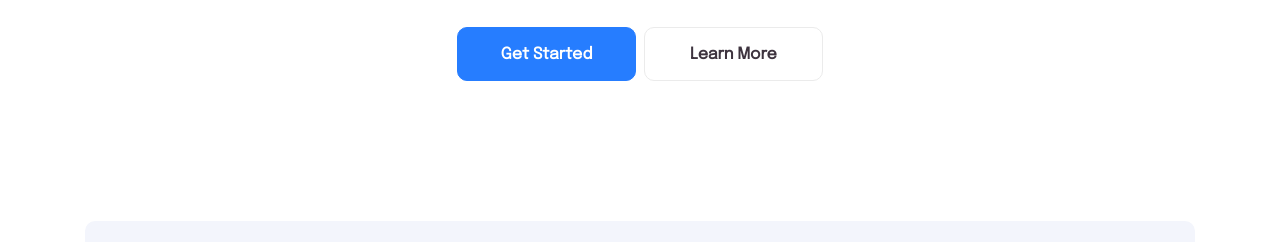
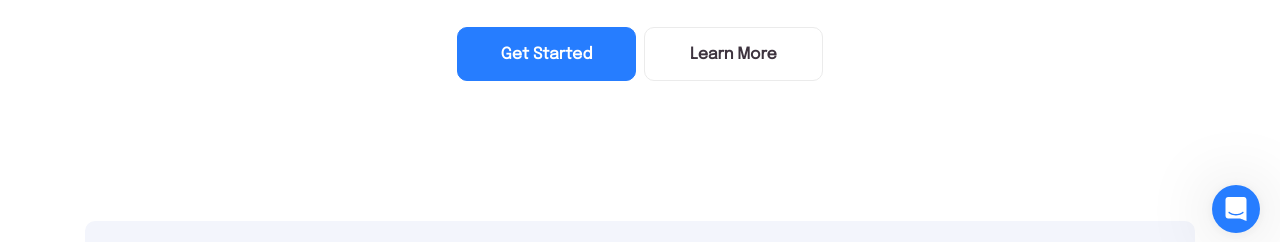
Before and after one commit to yeganehsadeghzadeh/Obviously-AI, a plain HTML site: page index.html in a window 1280 px wide. Shown: the part 547-789 px from the top of the page. Drawn offline with Linux system fonts and the light colour scheme.

Commit message:
Creating  help message button

```diff
--- a/index.html
+++ b/index.html
@@ -858,5 +858,19 @@
         </div>
       </div>
     </footer>
+
+    <div class="help-message-button">
+      <svg
+        focusable="false"
+        aria-hidden="true"
+        viewBox="0 0 28 32"
+        width="28"
+        height="32"
+      >
+        <path
+          d="M28,32 C28,32 23.2863266,30.1450667 19.4727818,28.6592 L3.43749107,28.6592 C1.53921989,28.6592 0,27.0272 0,25.0144 L0,3.6448 C0,1.632 1.53921989,0 3.43749107,0 L24.5615088,0 C26.45978,0 27.9989999,1.632 27.9989999,3.6448 L27.9989999,22.0490667 L28,22.0490667 L28,32 Z M23.8614088,20.0181333 C23.5309223,19.6105242 22.9540812,19.5633836 22.5692242,19.9125333 C22.5392199,19.9392 19.5537934,22.5941333 13.9989999,22.5941333 C8.51321617,22.5941333 5.48178311,19.9584 5.4277754,19.9104 C5.04295119,19.5629428 4.46760991,19.6105095 4.13759108,20.0170667 C3.97913051,20.2124916 3.9004494,20.4673395 3.91904357,20.7249415 C3.93763774,20.9825435 4.05196575,21.2215447 4.23660523,21.3888 C4.37862552,21.5168 7.77411059,24.5386667 13.9989999,24.5386667 C20.2248893,24.5386667 23.6203743,21.5168 23.7623946,21.3888 C23.9467342,21.2215726 24.0608642,20.9827905 24.0794539,20.7254507 C24.0980436,20.4681109 24.0195551,20.2135019 23.8614088,20.0181333 Z"
+        ></path>
+      </svg>
+    </div>
   </body>
 </html>
--- a/styles/style.css
+++ b/styles/style.css
@@ -1426,3 +1426,33 @@ footer {
   width: 76px;
   margin-right: 8px;
 }
+
+.help-message-button {
+  width: 48px;
+  height: 48px;
+  filter: drop-shadow(rgba(0, 0, 0, 0.06) 0px 1px 6px)
+    drop-shadow(rgba(0, 0, 0, 0.16) 0px 2px 32px);
+  background: rgb(38, 125, 255);
+  border-radius: 50%;
+  position: fixed;
+  bottom: 20px;
+  right: 20px;
+  cursor: pointer;
+  user-select: none;
+  display: flex;
+  align-items: center;
+  justify-content: center;
+  transform: rotate(0deg) scale(1);
+  transition: transform 0.16s linear 0s, opacity 0.08s linear 0s;
+}
+
+.help-message-button:hover {
+  transform: rotate(0deg) scale(1.1);
+
+}
+
+.help-message-button svg {
+  fill: #fff;
+  width: 24px;
+  height: 24px;
+}
```
